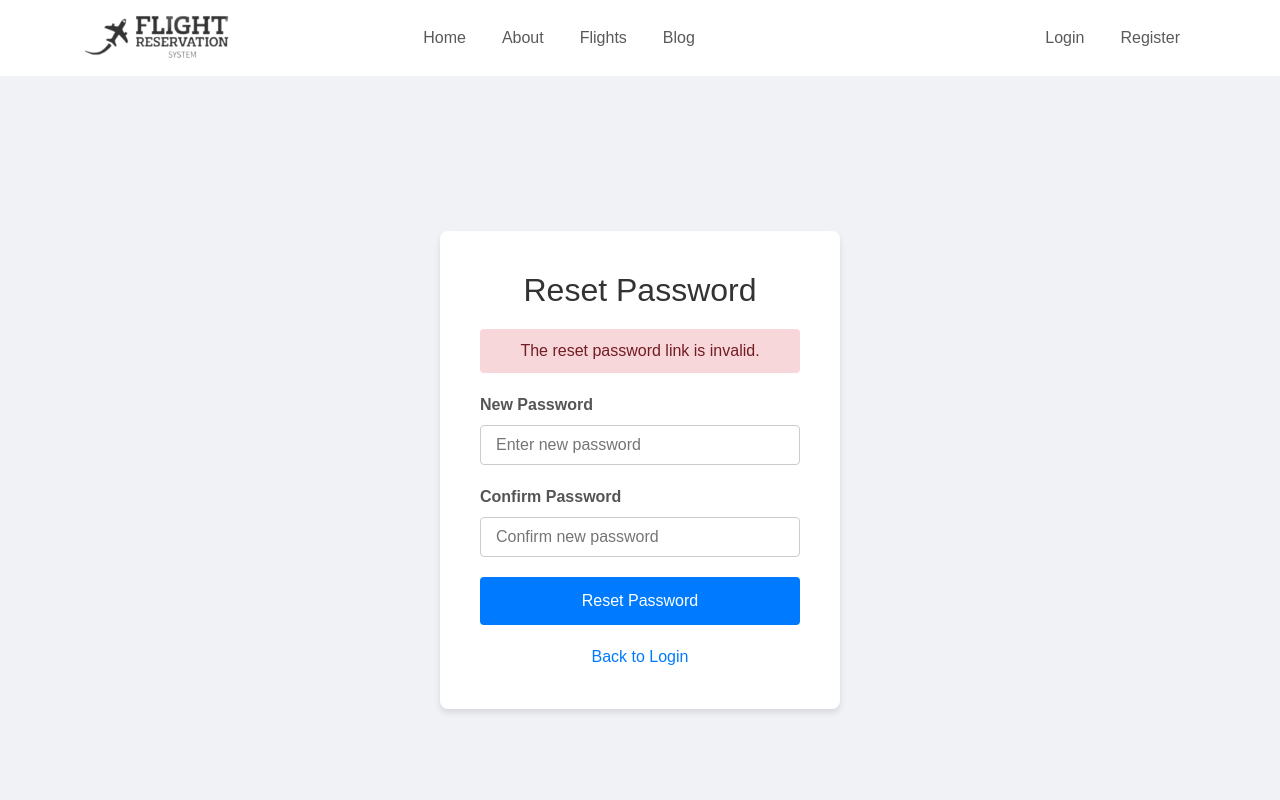
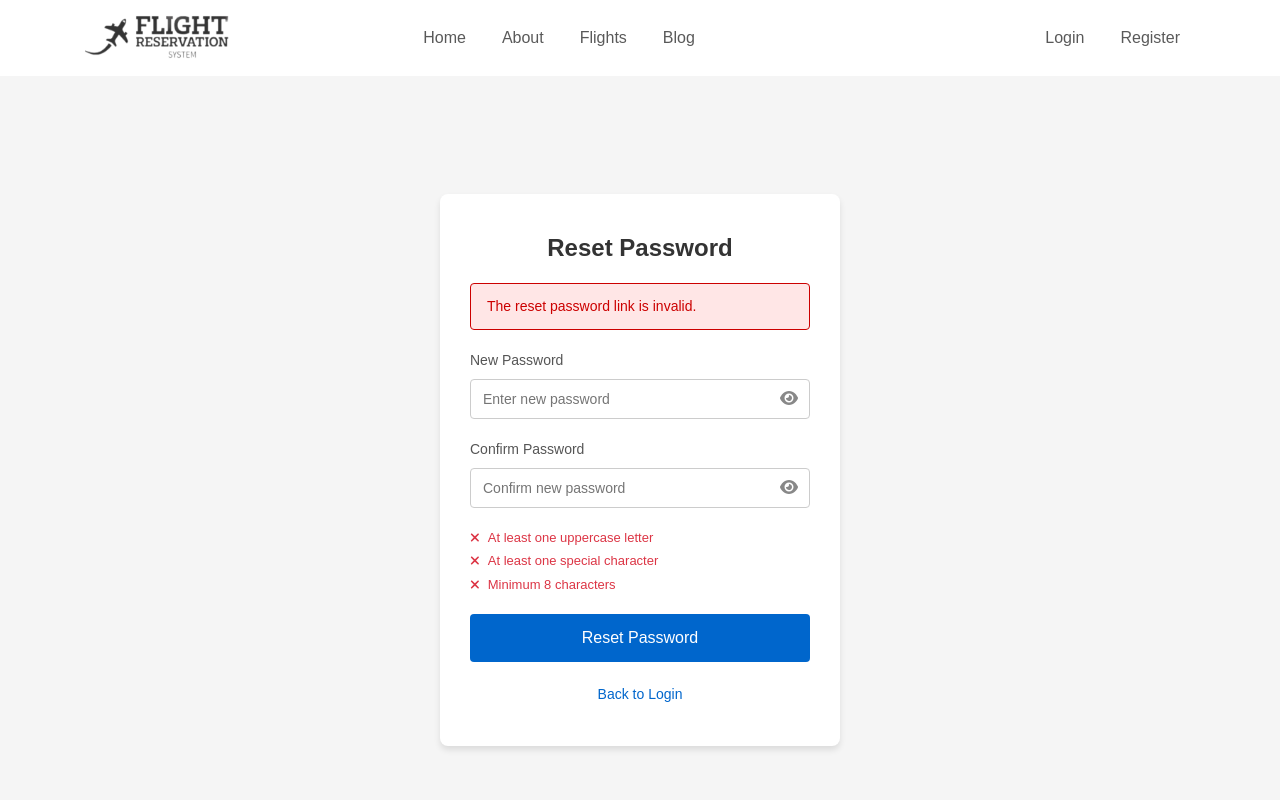
Before and after one commit to hoanghieu2385/Airline-Reservation-System, a React (Create React App) app in the folder frontend/: page /reset-Password in a window 1280 px wide. Shown: the top 800 px of the page. Built offline with nearby package versions, Linux system fonts and the light colour scheme.

Commit message:
Chinh form resetpassword

```diff
--- a/frontend/src/assets/css/ResetPasswordPage.css
+++ b/frontend/src/assets/css/ResetPasswordPage.css
@@ -1,28 +1,55 @@
-/* src/components/ResetPasswordPage/ResetPasswordPage.css */
+/* ResetPasswordPage.css */
 
+/* Container tổng thể */
 .reset-password__container {
   display: flex;
   justify-content: center;
   align-items: center;
-    height: 100vh;
-    background-color: #f0f2f5;
+  min-height: 100vh;
+  background-color: #f5f5f5;
+  padding: 20px;
 }
 
+/* Form Reset Password */
 .reset-password__form {
   background-color: #ffffff;
-    padding: 40px;
+  padding: 40px 30px;
   border-radius: 8px;
   box-shadow: 0 4px 6px rgba(0, 0, 0, 0.1);
-    width: 400px;
-    max-width: 90%;
+  width: 100%;
+  max-width: 400px;
 }
 
 .reset-password__form h2 {
+  text-align: center;
   margin-bottom: 20px;
-    text-align: center;
   color: #333333;
+  font-size: 24px;
+  font-weight: 600;
 }
 
+/* Thông báo lỗi và thành công */
+.reset-password__error-message,
+.reset-password__success-message {
+  padding: 12px 16px;
+  border-radius: 4px;
+  margin-bottom: 20px;
+  font-size: 14px;
+}
+
+.reset-password__error-message {
+  background-color: #ffe6e6;
+  color: #cc0000;
+  border: 1px solid #cc0000;
+}
+
+.reset-password__success-message {
+  background-color: #e6ffe6;
+  color: #008000;
+  border: 1px solid #008000;
+}
+
+/* Các trường nhập liệu */
 .reset-password__input-container {
   margin-bottom: 20px;
 }
@@ -30,28 +57,74 @@
 .reset-password__label {
   display: block;
   margin-bottom: 8px;
-    font-weight: 600;
   color: #555555;
+  font-size: 14px;
+  font-weight: 500;
+}
+
+.reset-password__input-wrapper {
+  position: relative;
 }
 
 .reset-password__input {
   width: 100%;
-    padding: 10px 15px;
+  padding: 10px 40px 10px 12px;
   border: 1px solid #cccccc;
   border-radius: 4px;
-    font-size: 16px;
+  font-size: 14px;
   transition: border-color 0.3s;
 }
 
 .reset-password__input:focus {
-    border-color: #007bff;
+  border-color: #0066cc;
   outline: none;
 }
 
+/* Icon bật/tắt mật khẩu */
+.reset-password__password-toggle-icon {
+  position: absolute;
+  top: 50%;
+  right: 12px;
+  transform: translateY(-50%);
+  color: #888888;
+  cursor: pointer;
+  transition: color 0.3s;
+}
+
+.reset-password__password-toggle-icon:hover {
+  color: #0066cc;
+}
+
+/* Gợi ý mật khẩu */
+.reset-password__password-hints {
+  margin-bottom: 20px;
+}
+
+.reset-password__password-hints p {
+  display: flex;
+  align-items: center;
+  font-size: 13px;
+  margin: 4px 0;
+  color: #555555;
+}
+
+.reset-password__password-hints .valid-icon {
+  color: #28a745;
+}
+
+.reset-password__password-hints .invalid-icon {
+  color: #dc3545;
+}
+
+.reset-password__password-hints svg {
+  margin-right: 8px;
+}
+
+/* Nút Submit */
 .reset-password__submit-button {
   width: 100%;
   padding: 12px;
-    background-color: #007bff;
+  background-color: #0066cc;
   color: #ffffff;
   border: none;
   border-radius: 4px;
@@ -61,43 +134,68 @@
 }
 
 .reset-password__submit-button:hover {
-    background-color: #0056b3;
+  background-color: #005bb5;
 }
 
 .reset-password__submit-button:disabled {
-    background-color: #6c757d;
+  background-color: #99c2e6;
   cursor: not-allowed;
 }
 
-  .reset-password__error-message {
-    background-color: #f8d7da;
-    color: #721c24;
-    padding: 10px;
-    border-radius: 4px;
-    margin-bottom: 20px;
-    text-align: center;
+/* Nút Submit khi đang tải */
+.reset-password__submit-button--loading {
+  position: relative;
 }
 
-  .reset-password__success-message {
-    background-color: #d4edda;
-    color: #155724;
-    padding: 10px;
-    border-radius: 4px;
-    margin-bottom: 20px;
-    text-align: center;
+.reset-password__submit-button--loading::after {
+  content: "";
+  position: absolute;
+  top: 50%;
+  left: 50%;
+  width: 18px;
+  height: 18px;
+  border: 3px solid #ffffff;
+  border-top: 3px solid #0066cc;
+  border-radius: 50%;
+  animation: spin 1s linear infinite;
+  transform: translate(-50%, -50%);
 }
 
+@keyframes spin {
+  to {
+    transform: rotate(360deg);
+  }
+}
+
+/* Liên kết quay lại đăng nhập */
 .reset-password__back-to-login {
+  text-align: center;
   margin-top: 20px;
-    text-align: center;
 }
 
 .reset-password__link {
-    color: #007bff;
+  color: #0066cc;
   text-decoration: none;
-    font-weight: 500;
+  font-size: 14px;
+  transition: color 0.3s;
 }
 
 .reset-password__link:hover {
-    text-decoration: underline;
+  color: #004999;
 }
+
+/* Responsive */
+@media (max-width: 480px) {
+  .reset-password__form {
+    padding: 30px 20px;
+  }
+
+  .reset-password__form h2 {
+    font-size: 20px;
+  }
+
+  .reset-password__submit-button {
+    font-size: 14px;
+    padding: 10px;
+  }
+}
--- a/frontend/src/components/common/ResetPasswordPage.js
+++ b/frontend/src/components/common/ResetPasswordPage.js
@@ -1,9 +1,14 @@
-// src/components/ResetPasswordPage/ResetPasswordPage.js
-
 import React, { useState, useEffect } from "react";
 import { resetPassword } from "../../services/authApi";
 import "../../assets/css/ResetPasswordPage.css";
 import { useLocation, useNavigate } from "react-router-dom";
+import { FontAwesomeIcon } from "@fortawesome/react-fontawesome";
+import {
+  faEye,
+  faEyeSlash,
+  faCheck,
+  faTimes,
+} from "@fortawesome/free-solid-svg-icons";
 
 const ResetPasswordPage = () => {
   const [email, setEmail] = useState("");
@@ -13,18 +18,38 @@ const ResetPasswordPage = () => {
   const [error, setError] = useState("");
   const [success, setSuccess] = useState("");
   const [isLoading, setIsLoading] = useState(false);
+  const [passwordVisible, setPasswordVisible] = useState(false);
+  const [passwordConditions, setPasswordConditions] = useState({
+    hasUppercase: false,
+    hasSpecialChar: false,
+    hasMinLength: false,
+  });
 
   const location = useLocation();
   const navigate = useNavigate();
 
-  // Extract token and email from query parameters
+  const togglePasswordVisibility = () => {
+    setPasswordVisible(!passwordVisible);
+  };
+
+  const validatePassword = (password) => {
+    const conditions = {
+      hasUppercase: /[A-Z]/.test(password),
+      hasSpecialChar: /[!@#$%^&*(),.?":{}|<>]/.test(password),
+      hasMinLength: password.length >= 8,
+    };
+    setPasswordConditions(conditions);
+    return (
+      conditions.hasUppercase &&
+      conditions.hasSpecialChar &&
+      conditions.hasMinLength
+    );
+  };
+
   useEffect(() => {
     const query = new URLSearchParams(location.search);
     const tokenParam = query.get("token");
     const emailParam = query.get("email");
-
-    console.log("Extracted Token:", tokenParam);
-    console.log("Extracted Email:", emailParam);
 
     if (tokenParam && emailParam) {
       setToken(tokenParam);
@@ -34,26 +59,16 @@ const ResetPasswordPage = () => {
     }
   }, [location.search]);
 
-  // Function to validate strong password
-  const validatePassword = (password) => {
-    // At least 8 characters, including uppercase, lowercase, number, and special character
-    const regex =
-      /^(?=.*[a-z])(?=.*[A-Z])(?=.*\d)(?=.*[@$!%*?&])[A-Za-z\d@$!%*?&]{8,}$/;
-    return regex.test(password);
-  };
-
   const handleSubmit = async (e) => {
     e.preventDefault();
     setError("");
     setSuccess("");
 
-    // Check if token and email are set
     if (!token || !email) {
       setError("The reset password link is invalid.");
       return;
     }
 
-    // Validate input fields
     if (!newPassword || !confirmPassword) {
       setError("Please fill out all fields.");
       return;
@@ -73,54 +88,30 @@ const ResetPasswordPage = () => {
 
     setIsLoading(true);
     try {
-      // Send reset password request
-      console.log('Sending data:', { email: email.trim(), token: token, newPassword: newPassword });
-
       const response = await resetPassword({
         email: email.trim(),
         token: token,
         newPassword: newPassword,
       });
-      console.log("Response:", response); // Log response for debugging
-
       setSuccess(
         "Your password has been successfully updated. You will be redirected to the login page."
       );
       setNewPassword("");
       setConfirmPassword("");
 
-      // Redirect to login page after successful reset
       setTimeout(() => {
         navigate("/login");
       }, 3000);
     } catch (err) {
-      console.error("Error details:", err); // Log detailed error
-
       let errorMessage = "Failed to reset password. Please try again later.";
-
       if (err.response) {
-        console.log("Error response:", err.response); // Log response error
-
         const errorData = err.response.data;
-        console.log("Error Data:", errorData); // Log errorData to check structure
-
         if (typeof errorData === "string") {
           errorMessage = errorData;
         } else if (errorData?.message) {
           errorMessage = errorData.message;
         }
-
-        if (errorData?.errors) {
-          if (Array.isArray(errorData.errors)) {
-            errorMessage = errorData.errors.join(" ");
-          } else if (typeof errorData.errors === "string") {
-            errorMessage = errorData.errors;
-          } else {
-            errorMessage = "Failed to reset password.";
       }
-        }
-      }
-
       setError(errorMessage);
     } finally {
       setIsLoading(false);
@@ -145,36 +136,41 @@ const ResetPasswordPage = () => {
         )}
 
         <form onSubmit={handleSubmit} noValidate>
-          {/* Hidden field to store email */}
-          <input
-            type="hidden"
-            value={email}
-            onChange={(e) => setEmail(e.target.value)}
-          />
-
           <div className="reset-password__input-container">
             <label htmlFor="newPassword" className="reset-password__label">
               New Password
             </label>
+            <div className="reset-password__input-wrapper">
               <input
                 id="newPassword"
-              type="password"
+                type={passwordVisible ? "text" : "password"}
                 className="reset-password__input"
                 placeholder="Enter new password"
                 value={newPassword}
-              onChange={(e) => setNewPassword(e.target.value)}
+                onChange={(e) => {
+                  setNewPassword(e.target.value);
+                  validatePassword(e.target.value);
+                }}
                 disabled={isLoading}
                 required
               />
+              <span
+                className="reset-password__password-toggle-icon"
+                onClick={togglePasswordVisibility}
+              >
+                <FontAwesomeIcon icon={passwordVisible ? faEyeSlash : faEye} />
+              </span>
+            </div>
           </div>
 
           <div className="reset-password__input-container">
             <label htmlFor="confirmPassword" className="reset-password__label">
               Confirm Password
             </label>
+            <div className="reset-password__input-wrapper">
               <input
                 id="confirmPassword"
-              type="password"
+                type={passwordVisible ? "text" : "password"}
                 className="reset-password__input"
                 placeholder="Confirm new password"
                 value={confirmPassword}
@@ -182,6 +178,48 @@ const ResetPasswordPage = () => {
                 disabled={isLoading}
                 required
               />
+              <span
+                className="reset-password__password-toggle-icon"
+                onClick={togglePasswordVisibility}
+              >
+                <FontAwesomeIcon icon={passwordVisible ? faEyeSlash : faEye} />
+              </span>
+            </div>
+          </div>
+
+          <div className="reset-password__password-hints">
+            <p
+              className={
+                passwordConditions.hasUppercase ? "valid-icon" : "invalid-icon"
+              }
+            >
+              <FontAwesomeIcon
+                icon={passwordConditions.hasUppercase ? faCheck : faTimes}
+              />{" "}
+              At least one uppercase letter
+            </p>
+            <p
+              className={
+                passwordConditions.hasSpecialChar
+                  ? "valid-icon"
+                  : "invalid-icon"
+              }
+            >
+              <FontAwesomeIcon
+                icon={passwordConditions.hasSpecialChar ? faCheck : faTimes}
+              />{" "}
+              At least one special character
+            </p>
+            <p
+              className={
+                passwordConditions.hasMinLength ? "valid-icon" : "invalid-icon"
+              }
+            >
+              <FontAwesomeIcon
+                icon={passwordConditions.hasMinLength ? faCheck : faTimes}
+              />{" "}
+              Minimum 8 characters
+            </p>
           </div>
 
           <button
```
Lines whose indentation alone changed are shown as unchanged.
